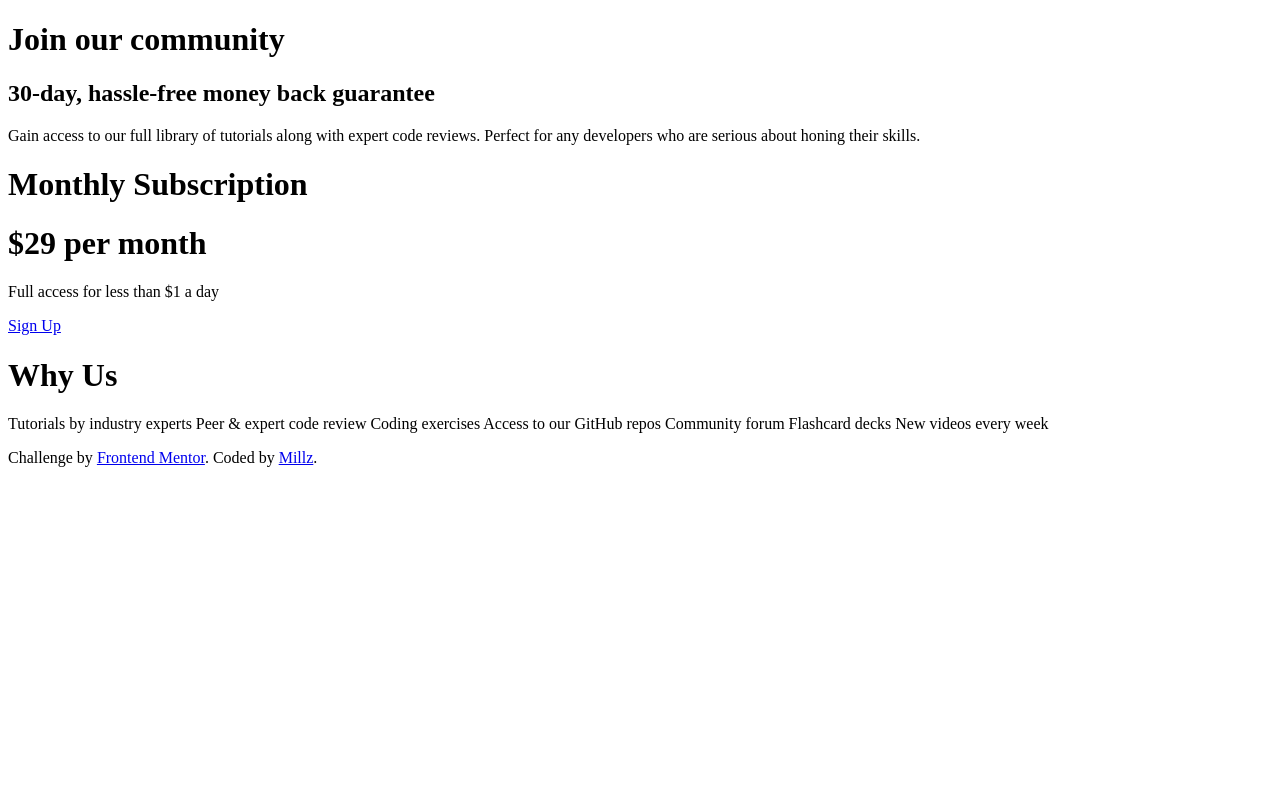
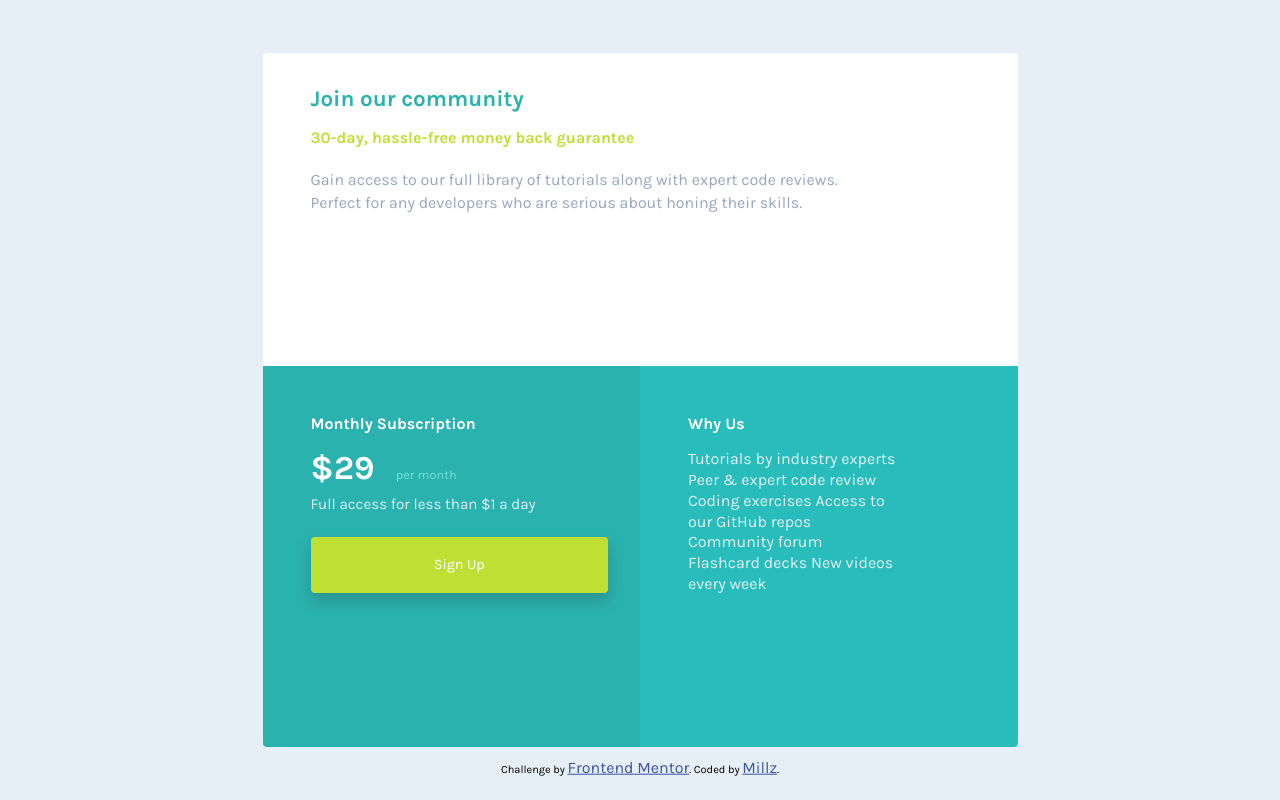
Before and after one commit to Brezus/deven-knw, a plain HTML site: page index.html in a window 1280 px wide. Drawn offline with Linux system fonts and the light colour scheme.

Commit message:
internal css added

```diff
--- a/index.html
+++ b/index.html
@@ -11,7 +11,237 @@
       sizes="32x32"
       href="./images/favicon-32x32.png"
     />
-    <link rel="stylesheet" href="single-price-grid-component-master\snp.css" />
+    <style>
+      @import url("https://fonts.googleapis.com/css2?family=Karla:wght@400;700&display=swap");
+/* font-family: 'Karla', sans-serif; */
+:root {
+  --Cyan: hsl(179, 62%, 43%);
+  --Bright-Yellow: hsl(71, 73%, 54%);
+  --Light-Gray: hsl(204, 43%, 93%);
+  --Grayish-Blue: hsl(218, 22%, 67%);
+  --lightcyan: hsl(179, 65%, 45%);
+}
+* {
+  margin: 0;
+  padding: 0;
+  font-size: 1rem;
+  font-family: "Karla", sans-serif;
+  box-sizing: border-box;
+}
+h1 {
+  margin: 1rem 0;
+  /* width: 100%; */
+}
+body {
+  background-color: var(--Light-Gray);
+  margin: 0;
+  padding: 5rem 0.9rem;
+}
+@media screen and (min-width: 700px) {
+  body {
+    margin: 0 auto;
+    padding: 0;
+  }
+}
+.gridcont {
+  width: 23.438rem;
+  display: grid;
+  grid-column: 1fr;
+  margin: 0 auto;
+  min-height: 100vh;
+}
+@media screen and (min-width: 700px) {
+  .gridcont {
+    grid-template-columns: 1fr 1fr;
+    width: 47.1875rem;
+    padding: 3.3rem 0;
+  }
+}
+
+div {
+  padding: 1.2rem;
+}
+@media screen and (min-width: 700px) {
+  .div {
+    padding: 0;
+  }
+}
+p,
+a {
+  margin-bottom: 1.1rem;
+}
+.fir {
+  background-color: white;
+  padding: 1rem 0.8rem;
+  border-top-left-radius: 4px;
+  border-top-right-radius: 4px;
+  /* box-shadow: inset 3px 4px 18px rgba(192, 192, 192, 0.2); */
+}
+@media screen and (min-width: 700px) {
+  .fir {
+    grid-column: 1 / 3;
+    padding: 1rem 3rem 0.3rem 3rem;
+  }
+}
+.fir h1 {
+  color: var(--Cyan);
+  font-weight: 700;
+  width: 100%;
+  font-size: 1.4rem;
+}
+.fir h2 {
+  color: var(--Bright-Yellow);
+  font-weight: 700;
+  width: 20rem;
+  margin-bottom: 1.4rem;
+}
+@media screen and (min-width: 700px) {
+  .fir h2 {
+    width: 35rem;
+  }
+}
+.fir p {
+  width: 20rem;
+  color: var(--Grayish-Blue);
+  font-weight: 400;
+  line-height: 1.4;
+}
+@media screen and (min-width: 700px) {
+  .fir p {
+    width: 35rem;
+  }
+}
+div:nth-of-type(2) {
+  background-color: var(--Cyan);
+  color: white;
+  display: flex;
+  flex-direction: column;
+  justify-content: space-between;
+  /* box-shadow: inset 3px 4px 18px rgba(192, 192, 192, 0.2); */
+}
+@media screen and (min-width: 700px) {
+  div:nth-of-type(2) {
+    grid-column: 1fr 1fr;
+    border-bottom-left-radius: 4px;
+    padding: 2rem 2rem 0.3rem 3rem;
+    display: inline-block;
+    /* display: grid;
+    grid-template-columns: 1fr; */
+  }
+}
+@media screen and (min-width: 700px) {
+  .sec > h1 {
+    margin-bottom: 0.95rem;
+    grid-column: 1;
+    grid-auto-rows: 1fr;
+    grid-gap: 2rem;
+    display: block;
+  }
+}
+
+div:nth-of-type(2) > a {
+  display: flex;
+  justify-content: center;
+  align-items: center;
+  text-decoration: none;
+  color: white;
+  background-color: var(--Bright-Yellow);
+  border-radius: 4px;
+  padding: 1rem 0;
+  text-align: center;
+  font-size: 0.9rem;
+  box-shadow: 0px 8px 15px rgba(51, 51, 51, 0.25);
+}
+@media screen and (min-width: 700px) {
+  div:nth-of-type(2) > a {
+    height: 3.5rem;
+  }
+}
+div:nth-of-type(2) p {
+  font-weight: 400;
+  font-size: 0.95rem;
+  color: var(--Light-Gray);
+}
+@media screen and (min-width: 700px) {
+  div:nth-of-type(2) p {
+    margin-bottom: 1.5rem;
+    margin-top: -0.5rem;
+    width: 100%;
+  }
+}
+.dalla {
+  font-size: 2.1rem;
+  display: flex;
+  align-items: center;
+}
+@media screen and (min-width: 700px) {
+  .dalla {
+    margin-top: 0;
+    margin-bottom: 0.2rem;
+  }
+}
+.dalla > span {
+  font-size: 0.8rem;
+  font-weight: 400;
+  color: hsl(179, 63%, 67%);
+  margin-left: 0.8rem;
+}
+div:nth-of-type(3) {
+  background-color: var(--lightcyan);
+  border-bottom-left-radius: 4px;
+  border-bottom-right-radius: 4px;
+  color: white;
+  /* box-shadow: inset 3px 4px 18px rgba(192, 192, 192, 0.2); */
+}
+@media screen and (min-width: 700px) {
+  div:nth-of-type(3) {
+    border-bottom-left-radius: 0px;
+    border-bottom-right-radius: 4px;
+    padding: 2rem 3rem 0.3rem 3rem;
+  }
+}
+div:nth-of-type(3) p {
+  width: 13rem;
+  color: var(--Light-Gray);
+}
+@media screen and (min-width: 700px) {
+  div:nth-of-type(3) p {
+    line-height: 1.3;
+  }
+}
+@media screen and (min-width: 700px) {
+  .dalla {
+    margin-top: 0;
+  }
+}
+.attribution {
+  font-size: 11px;
+  text-align: center;
+}
+.attribution a {
+  color: hsl(228, 45%, 44%);
+}
+.attribution p {
+  margin-bottom: 0;
+}
+footer {
+  position: absolute;
+  text-align: center;
+  top: 140%;
+  left: 50%;
+  transform: translate(-50%, -50%);
+}
+@media screen and (min-width: 700px) {
+  footer {
+    position: absolute;
+    text-align: center;
+    top: 97%;
+    left: 50%;
+    transform: translate(-50%, -50%);
+  }
+}
+
+    </style>
 
     <title>Frontend Mentor | Single Price Grid Component</title>
 
```
